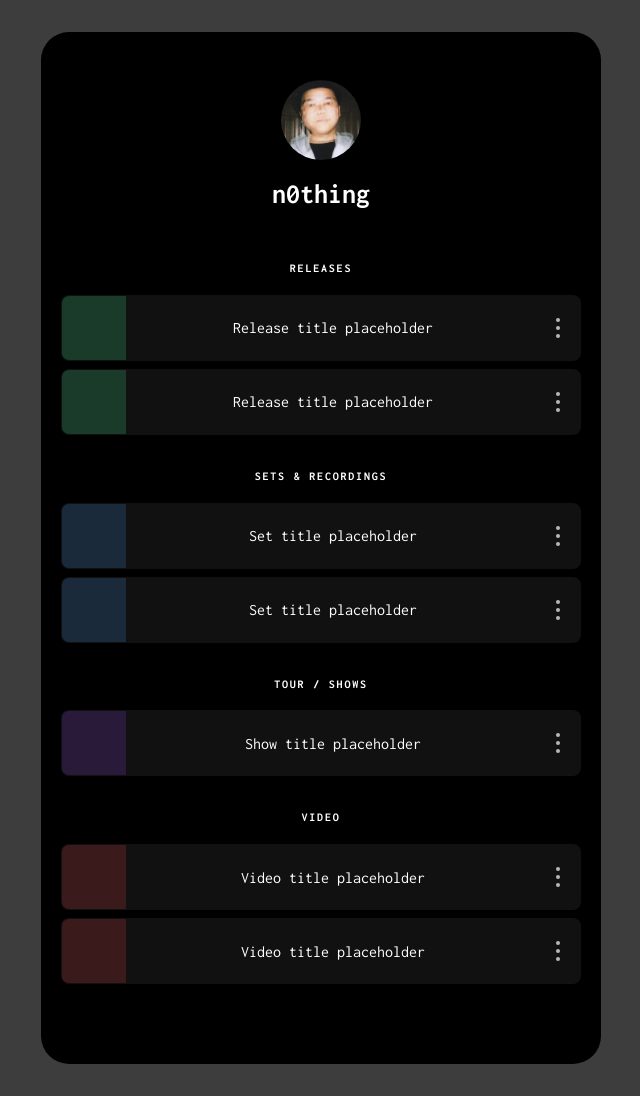
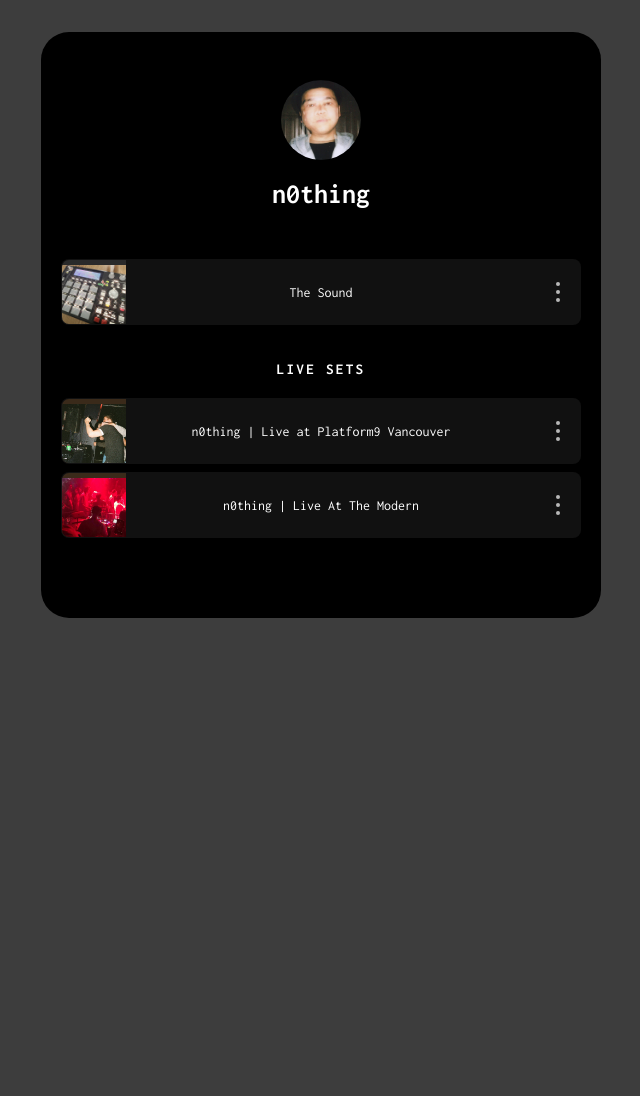
Before and after one commit to briannguy3n/nothingcouldnever2, a Jekyll site: the page built from pages/links.md, in a window 1280 px wide. Shown: the whole page, without its empty margins (319-959 px from the left). Built offline with Jekyll 4.4.1, drawn with Linux system fonts in a browser that asks for light colours; after the commit the page ends 964 px from its top, so only the background shows below that.

Commit message:
Add Actual Spotify Song and Set Links (#19)
* Add 'The Sound' link and image

Replace placeholder link categories in _data/links.yml with a single links entry for "The Sound" pointing to the Spotify track and referencing a new artwork. Add the image file assets/img/links/the-sound-1a44a7.jpg. Updates the links data structure and content.

* Add Live Sets category and thumbnail style

Introduce a built-in classifier for Live Sets and corresponding UI styling. Adds a BUILTIN entry in tools/link-enricher/src/classify.js to map keys like "live", "livesets", "liveset", "live-sets" to the "Live Sets" category (color_key: "live"). Adds .linktree-thumb--live in _sass/_linktree.scss for the thumbnail background. Updates tools/link-enricher/urls.txt with an example showing how to force a URL into the Live Sets section.

* Add live sets and change section order

Add two SoundCloud "Live" links with their images and urls, update data file and urls list, and adjust the link-enricher to render uncategorized links before categorized sections. Changes: added entries to _data/links.yml, added two images under assets/img/links/, appended live entries to tools/link-enricher/urls.txt, updated tools/link-enricher/src/emit-yaml.js to prepend the UNCATEGORIZED section, and clarified the behavior in tools/link-enricher/README.md.

* Update _linktree.scss

```diff
--- a/_data/links.yml
+++ b/_data/links.yml
@@ -1,29 +1,13 @@
-- category: Releases
-  color_key: releases
-  links:
-    - title: "Release title placeholder"
-      url: "https://example.com"
-    - title: "Release title placeholder"
-      url: "https://example.com"
-
-- category: Sets & Recordings
-  color_key: sets
-  links:
-    - title: "Set title placeholder"
-      url: "https://example.com"
-    - title: "Set title placeholder"
-      url: "https://example.com"
-
-- category: Tour / Shows
-  color_key: shows
-  links:
-    - title: "Show title placeholder"
-      url: "https://example.com"
-
-- category: Video
-  color_key: video
-  links:
-    - title: "Video title placeholder"
-      url: "https://example.com"
-    - title: "Video title placeholder"
-      url: "https://example.com"
+- links:
+    - title: The Sound
+      url: https://open.spotify.com/track/5Til8hU7iQS3GFXRSYgo26?si=d98c259121e94cb2
+      image: /assets/img/links/the-sound-1a44a7.jpg
+- links:
+    - title: n0thing | Live at Platform9 Vancouver
+      url: https://soundcloud.com/nothingcouldnever/nothing-live-at-platform9-vancouver
+      image: /assets/img/links/n0thing-or-live-at-platform9-vancouver-by-n0thing-4d1ad4.jpg
+    - title: n0thing | Live At The Modern
+      url: https://soundcloud.com/nothingcouldnever/nothing-live-at-the-modern
+      image: /assets/img/links/n0thing-or-live-at-the-modern-by-n0thing-2cb18c.jpg
+  category: Live Sets
+  color_key: live
--- a/_sass/_linktree.scss
+++ b/_sass/_linktree.scss
@@ -60,8 +60,8 @@
 }
 
 .linktree-category-label {
-  font-size: 0.75rem;
-  font-weight: 700;
+  font-size: 0.95rem;
+  font-weight: 800;
   color: #ffffff;
   text-transform: uppercase;
   letter-spacing: 0.15em;
@@ -115,12 +115,13 @@
 .linktree-thumb--sets     { background: #1a2a3a; }
 .linktree-thumb--shows    { background: #2a1a3a; }
 .linktree-thumb--video    { background: #3a1a1a; }
+.linktree-thumb--live     { background: #3a2a1a; }
 
 .linktree-card-title {
-  font-size: 1rem;
+  font-size: 0.875rem;
   font-weight: 400;
   color: #ffffff;
-  padding: 0 12px 0 16px;
+  padding: 0 36px 0 16px;
   text-align: center;
   flex: 1 1 auto;
   overflow: hidden;
--- a/tools/link-enricher/src/emit-yaml.js
+++ b/tools/link-enricher/src/emit-yaml.js
@@ -24,7 +24,7 @@ export function buildYaml(entries) {
 
   const uncategorized = grouped.get(UNCATEGORIZED);
 
-  const shaped = [...orderedSections, ...(uncategorized ? [uncategorized] : [])].map((section) => {
+  const shaped = [...(uncategorized ? [uncategorized] : []), ...orderedSections].map((section) => {
     const out = { links: section.links };
     if (section.category) out.category = section.category;
     if (section.color_key) out.color_key = section.color_key;
--- a/tools/link-enricher/urls.txt
+++ b/tools/link-enricher/urls.txt
@@ -13,5 +13,10 @@
 #
 # Run: npm --prefix tools/link-enricher run enrich
 #
+# Example — force a URL into the Live Sets section:
+#   live: https://soundcloud.com/n0thing/some-live-set
+#
 
 https://open.spotify.com/track/5Til8hU7iQS3GFXRSYgo26?si=d98c259121e94cb2
+live: https://soundcloud.com/nothingcouldnever/nothing-live-at-platform9-vancouver
+live: https://soundcloud.com/nothingcouldnever/nothing-live-at-the-modern
```
Also changed, not shown: tools/link-enricher/README.md (+3 -2 lines), tools/link-enricher/src/classify.js (+9 -1 lines), assets/img/links/n0thing-or-live-at-platform9-vancouver-by-n0thing-4d1ad4.jpg (added), assets/img/links/n0thing-or-live-at-the-modern-by-n0thing-2cb18c.jpg (added), assets/img/links/the-sound-1a44a7.jpg (added).
